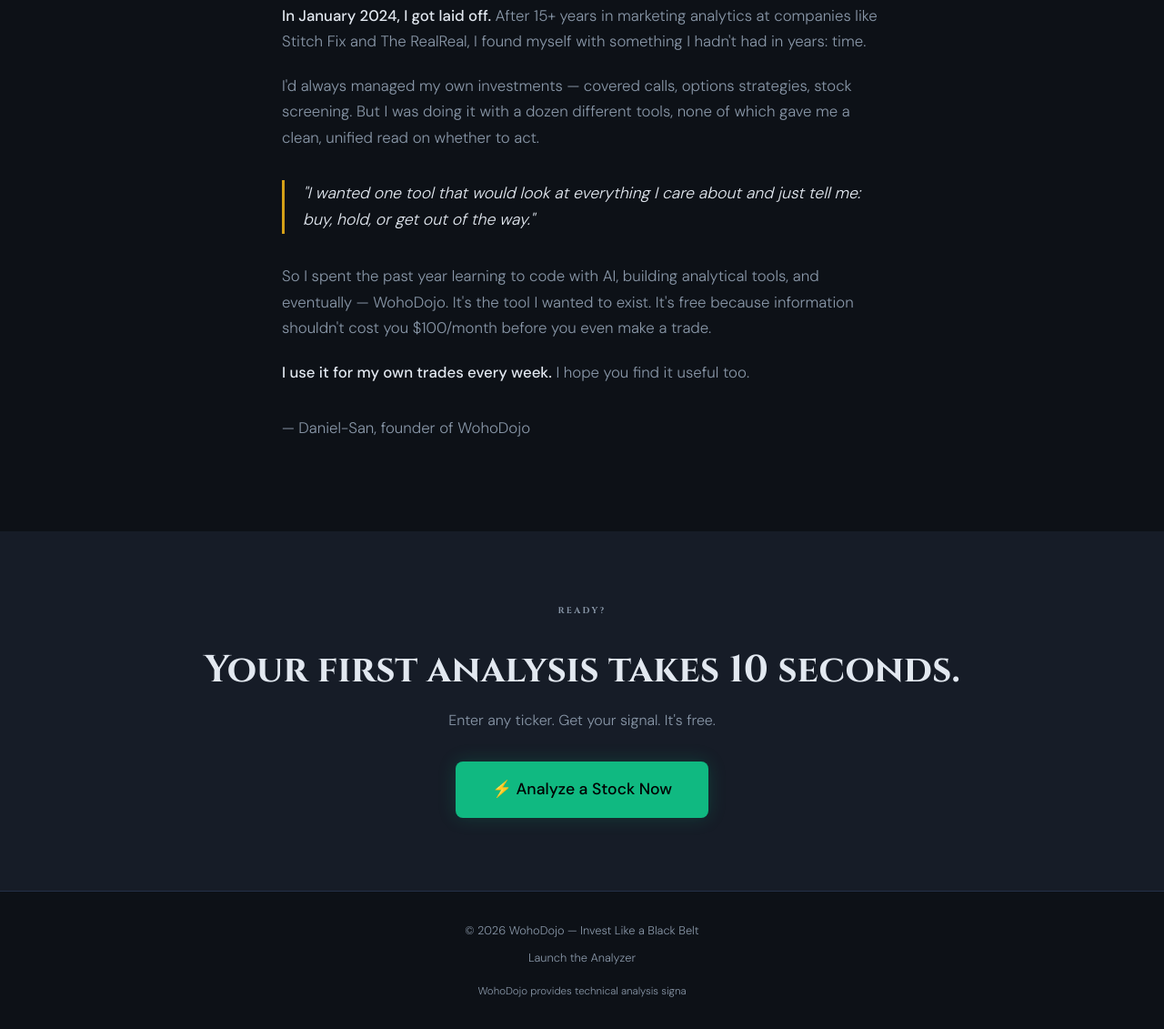
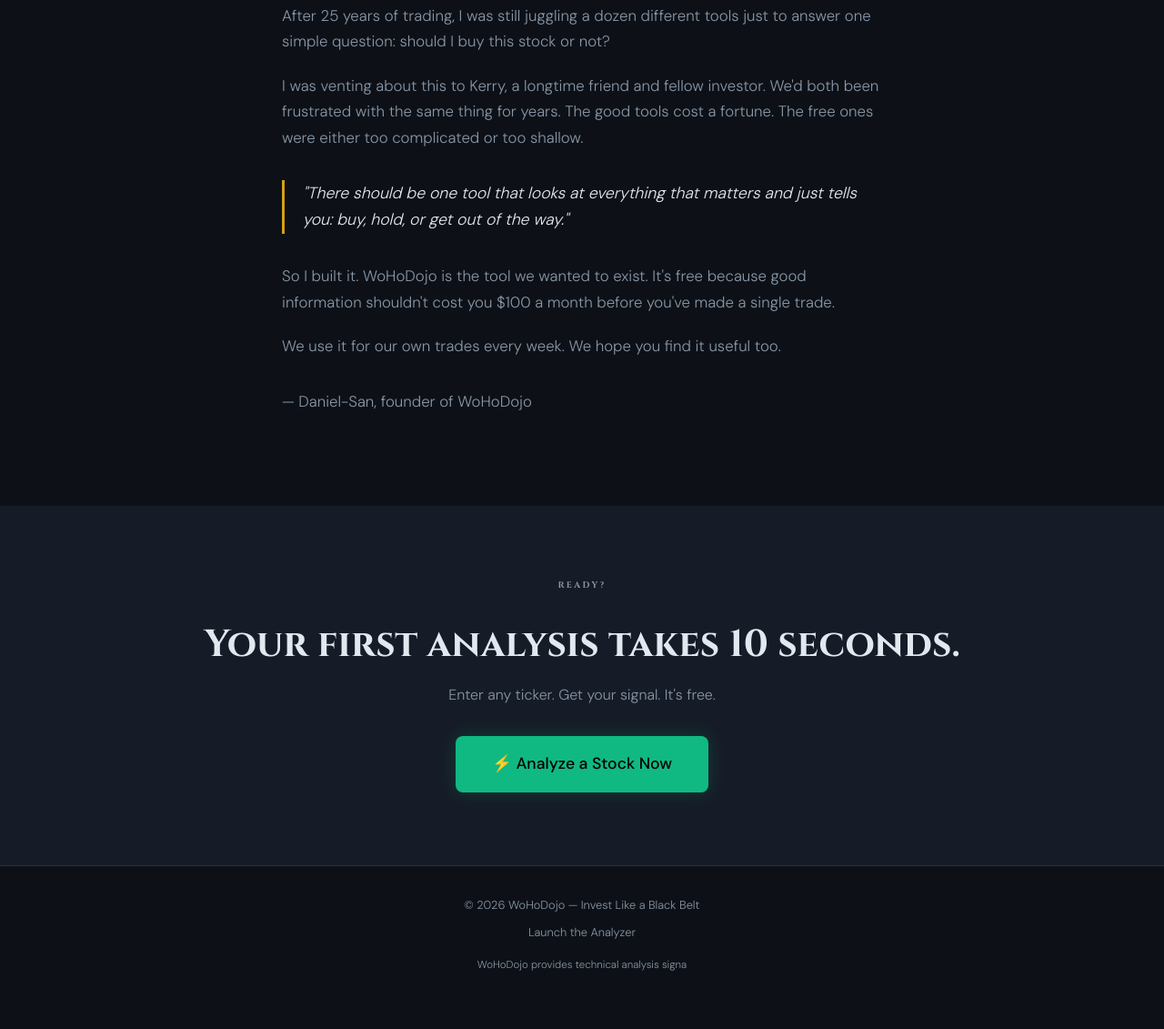
Before and after one commit to danjwong-lang/wohodojo-home, a plain HTML site: page index.html in a window 1280 px wide. Shown: the part 2994-4125 px from the top of the page at 91% size. After the commit the page ends 4097 px from the top, so only its background shows below. Drawn offline with Linux system fonts and the light colour scheme.

Commit message:
Add files via upload

```diff
--- a/index.html
+++ b/index.html
@@ -3,10 +3,10 @@
 <head>
   <meta charset="UTF-8" />
   <meta name="viewport" content="width=device-width, initial-scale=1.0" />
-  <title>Free Stock Analyzer — Buy, Hold or Sell Signals | WohoDojo</title>
-  <meta name="description" content="Enter any stock ticker and get an instant buy, hold, or sell signal based on technical analysis. Free, no login required. WohoDojo — Invest Like a Black Belt." />
+  <title>Free Stock Analyzer — Buy, Hold or Sell Signals | WoHoDojo</title>
+  <meta name="description" content="Enter any stock ticker and get an instant buy, hold, or sell signal based on technical analysis. Free, no login required. WoHoDojo — Invest Like a Black Belt." />
   <meta name="keywords" content="free stock analyzer, free stock buy sell signal, free stock technical analysis tool, stock analyzer no login required, simple stock analysis for beginners" />
-  <meta property="og:title" content="Free Stock Analyzer — Buy, Hold or Sell Signals | WohoDojo" />
+  <meta property="og:title" content="Free Stock Analyzer — Buy, Hold or Sell Signals | WoHoDojo" />
   <meta property="og:description" content="Enter any stock ticker. Get an instant buy/hold/sell analysis. Free. No login required." />
   <meta property="og:image" content="https://stock-analyzer.wohodojo.com/wohodojo-hero.png" />
   <meta property="og:url" content="https://wohodojo.com" />
@@ -486,7 +486,7 @@
 
     <div class="hero-image-wrap">
       <img src="https://stock-analyzer.wohodojo.com/wohodojo-hero.png"
-           alt="WohoDojo — two sensei characters with crossed katanas, stock charts in the background"
+           alt="WoHoDojo — two sensei characters with crossed katanas, stock charts in the background"
            width="460" height="340" />
       <p class="hero-tagline">Master the market with disciplined technical analysis</p>
     </div>
@@ -557,7 +557,7 @@
   <!-- WHY -->
   <section class="why-section">
     <div class="container">
-      <p class="section-label">Why WohoDojo</p>
+      <p class="section-label">Why WoHoDojo</p>
       <h2>Built different.</h2>
       <div class="divider"></div>
 
@@ -599,24 +599,24 @@
         <div class="divider"></div>
 
         <p>
-          <strong>In January 2024, I got laid off.</strong> After 15+ years in marketing analytics at companies like Stitch Fix and The RealReal, I found myself with something I hadn't had in years: time.
+          After 25 years of trading, I was still juggling a dozen different tools just to answer one simple question: should I buy this stock or not?
         </p>
         <p>
-          I'd always managed my own investments — covered calls, options strategies, stock screening. But I was doing it with a dozen different tools, none of which gave me a clean, unified read on whether to act.
+          I was venting about this to Kerry, a longtime friend and fellow investor. We'd both been frustrated with the same thing for years. The good tools cost a fortune. The free ones were either too complicated or too shallow.
         </p>
 
         <blockquote>
-          "I wanted one tool that would look at everything I care about and just tell me: buy, hold, or get out of the way."
+          "There should be one tool that looks at everything that matters and just tells you: buy, hold, or get out of the way."
         </blockquote>
 
         <p>
-          So I spent the past year learning to code with AI, building analytical tools, and eventually — WohoDojo. It's the tool I wanted to exist. It's free because information shouldn't cost you $100/month before you even make a trade.
+          So I built it. WoHoDojo is the tool we wanted to exist. It's free because good information shouldn't cost you $100 a month before you've made a single trade.
         </p>
         <p>
-          <strong>I use it for my own trades every week.</strong> I hope you find it useful too.
+          We use it for our own trades every week. We hope you find it useful too.
         </p>
         <p style="margin-top: 2rem;">
-          — Daniel-San, founder of WohoDojo
+          — Daniel-San, founder of WoHoDojo
         </p>
       </div>
     </div>
@@ -636,9 +636,9 @@
 
   <!-- FOOTER -->
   <footer>
-    <p>© 2026 WohoDojo — Invest Like a Black Belt</p>
+    <p>© 2026 WoHoDojo — Invest Like a Black Belt</p>
     <p style="margin-top: 0.5rem;">
       <a href="https://stock-analyzer.wohodojo.com">Launch the Analyzer</a>
     </p>
     <p style="margin-top: 1rem; font-size: 0.72rem; max-width: 540px; margin-left: auto; margin-right: auto;">
-      WohoDojo provides technical analysis signa
+      WoHoDojo provides technical analysis signa
```
